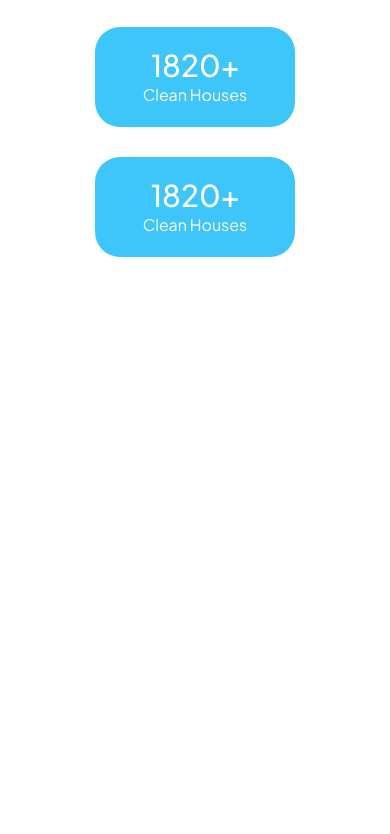
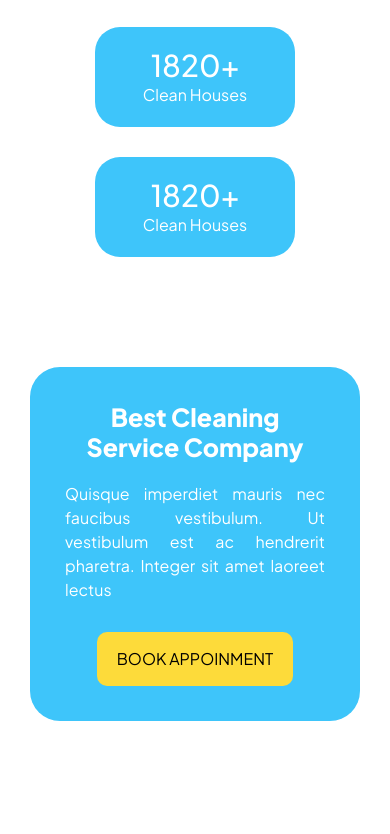
Before and after one commit to Roni006/cleaning, a plain HTML site: page index.html in a window 390 px wide. Shown: the part 5774-6608 px from the top of the page. Before the commit the page ends 6531 px from the top, so only its background shows below. Drawn offline with nearby package versions, Linux system fonts and the light colour scheme.

Commit message:
create offer section and make it responsive

```diff
--- a/assets/css/responsive.css
+++ b/assets/css/responsive.css
@@ -10,7 +10,8 @@
     .get-service {
         padding: 0 15px;
     }
-    .about-us{
+
+    .about-us {
         margin-top: 60px;
     }
 }
@@ -28,13 +29,19 @@
         top: 258px;
         left: 352px;
     }
-    .about-row{
+
+    .about-row {
         display: flex;
         flex-wrap: wrap;
         justify-content: center;
     }
-    .about-details p{
+
+    .about-details p {
         width: 600px;
+    }
+
+    .offer-section {
+        padding: 110px 30px 110px 30px;
     }
 }
 
@@ -111,14 +118,37 @@
         top: 258px;
         left: 241px;
     }
-    .about-details p{
+
+    .about-details p {
         width: 500px;
     }
-    .about-row{
+
+    .about-row {
         padding: 0 15px;
+    }
+
+    .offer-section .container {
+        padding: 60px 180px;
+    }
+
+    .offer-section {
+        padding-left: 50px;
+        padding-right: 50px;
+    }
+
+    .offer-title h5 {
+        font-size: 30px;
     }
 }
 
+
+@media (max-width: 768px) {
+    .heading p {
+        top: 325px;
+        left: 180px;
+        padding: 18px 50px;
+    }
+}
 
 @media (max-width: 730px) {
     .top-row {
@@ -146,6 +176,10 @@
 
     .about-title h1 {
         font-size: 35px;
+    }
+
+    .offer-box p {
+        padding: 20px 25px;
     }
 }
 
@@ -186,9 +220,14 @@
     .about-title h1 {
         padding: 60px 0;
     }
-    .about-details p{
+
+    .about-details p {
         width: 100%;
         padding: 0 20px;
+    }
+
+    .offer-section .container {
+        padding: 60px 50px;
     }
 
 }
@@ -240,11 +279,13 @@
     .about-title h1 {
         font-size: 25px;
     }
-    .about-box1{
+
+    .about-box1 {
         padding: 20px 30px 20px 30px;
         width: 200px;
     }
-    .about-box-title h2{
+
+    .about-box-title h2 {
         font-size: 30px;
     }
 }
@@ -294,13 +335,36 @@
     .box-content .box-icon {
         padding: 20px 20px;
     }
+
     .heading p {
         top: 125px;
         left: 50px;
         padding: 15px 20px;
     }
+
+    .offer-box p {
+        padding: 15px 20px;
+    }
+
+    .offer-section {
+        padding: 110px 30px;
+    }
+
+    .offer-title h5 {
+        font-size: 25px;
+    }
+
+    .offer-section .container {
+        padding: 35px 35px;
+
+    }
+
+    .offer-info p {
+        text-align: justify;
+    }
 }
-@media (max-width: 375px){
+
+@media (max-width: 375px) {
     .heading p {
         top: 160px;
         left: 10px;
--- a/assets/css/style.css
+++ b/assets/css/style.css
@@ -410,5 +410,36 @@ ul {
 
 /*ABOUT US SECTION END */
 
+
+/*OFFER SECTION START */
+.offer-section{
+    padding: 110px 0;
+}
+.offer-section .container{
+    background-color: var(--upper-bg);
+    padding: 60px 250px;
+    text-align: center;
+    color: var(--white);
+    border-radius: 30px;
+}
+.offer-title h5{
+    font-weight: 800;
+    margin-bottom: 20px;
+}
+.offer-info p{
+    font-size: 16px;
+    margin-bottom: 30px;
+}
+.offer-box p{
+    background-color: var(--about-btn);
+    color: var(--black);
+    font-size: 16px;
+    display: inline-block;
+    padding: 20px 40px;
+    border-radius: 10px;
+
+}
+/*OFFER SECTION END */
+
 /* SECTION START */
 /* SECTION END */
--- a/index.html
+++ b/index.html
@@ -585,6 +585,24 @@
     </section>
     <!--ABOUT US SECTION END -->
 
+    <!--OFFER SECTION START -->
+    <section class="offer-section">
+        <div class="container">
+            <div class="offer-content">
+                <div class="offer-title">
+                    <h5>Best Cleaning <br> Service Company </h5>
+                </div>
+                <div class="offer-info">
+                    <p>Quisque imperdiet mauris nec faucibus vestibulum. Ut vestibulum est ac hendrerit pharetra. Integer sit amet laoreet lectus</p>
+                </div>
+                <div class="offer-box">
+                    <p>BOOK APPOINMENT</p>
+                </div>
+            </div>
+        </div>
+    </section>
+    <!--OFFER SECTION END -->
+
     <!-- SECTION START -->
     <!-- SECTION END -->
 
```
